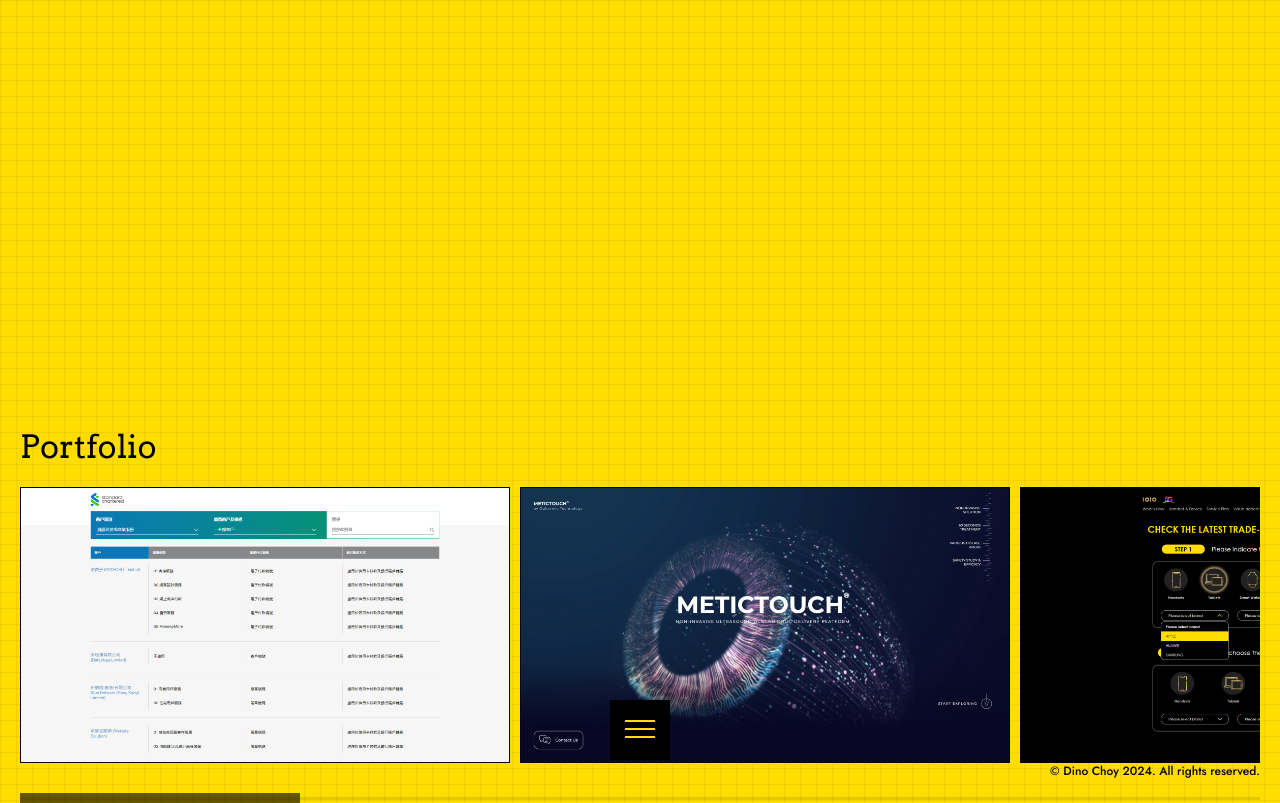
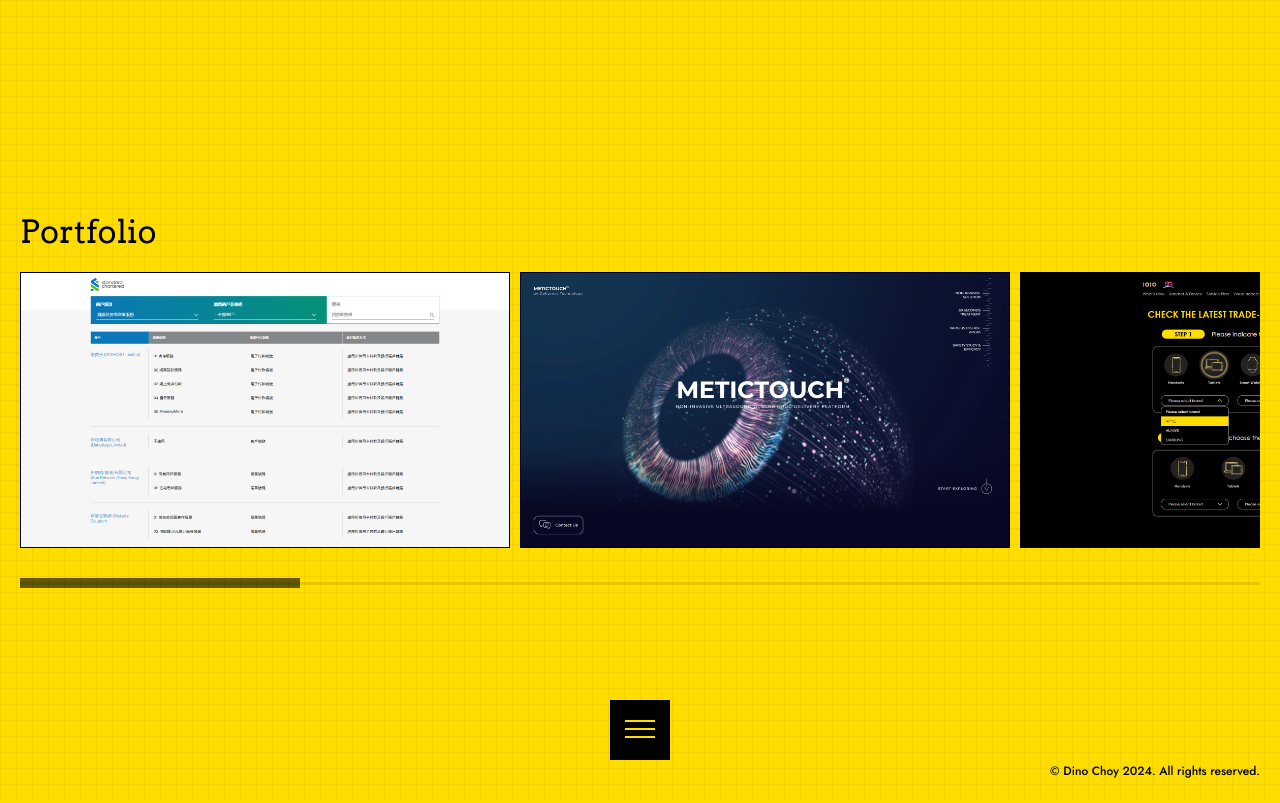
Before and after one commit to kyo22222/thebook, an Angular app: page /portfolio in a window 1280 px wide. Built offline with nearby package versions, Linux system fonts and the light colour scheme; a web font is replaced by a local one.

Commit message:
Update app.pagetwo.html

```diff
--- a/src/app/app.pagetwo.html
+++ b/src/app/app.pagetwo.html
@@ -1,5 +1,5 @@
 
-<div class="container-wide flexWRAP" style="justify-content: space-between; padding-top: 33.33333%;">
+<div class="container-wide flexWRAP fullHG" style="justify-content: space-between;">
 
   <div class="container-wide container-fluid">
     <h1 style="margin-bottom: 20px;">Portfolio</h1>
```
